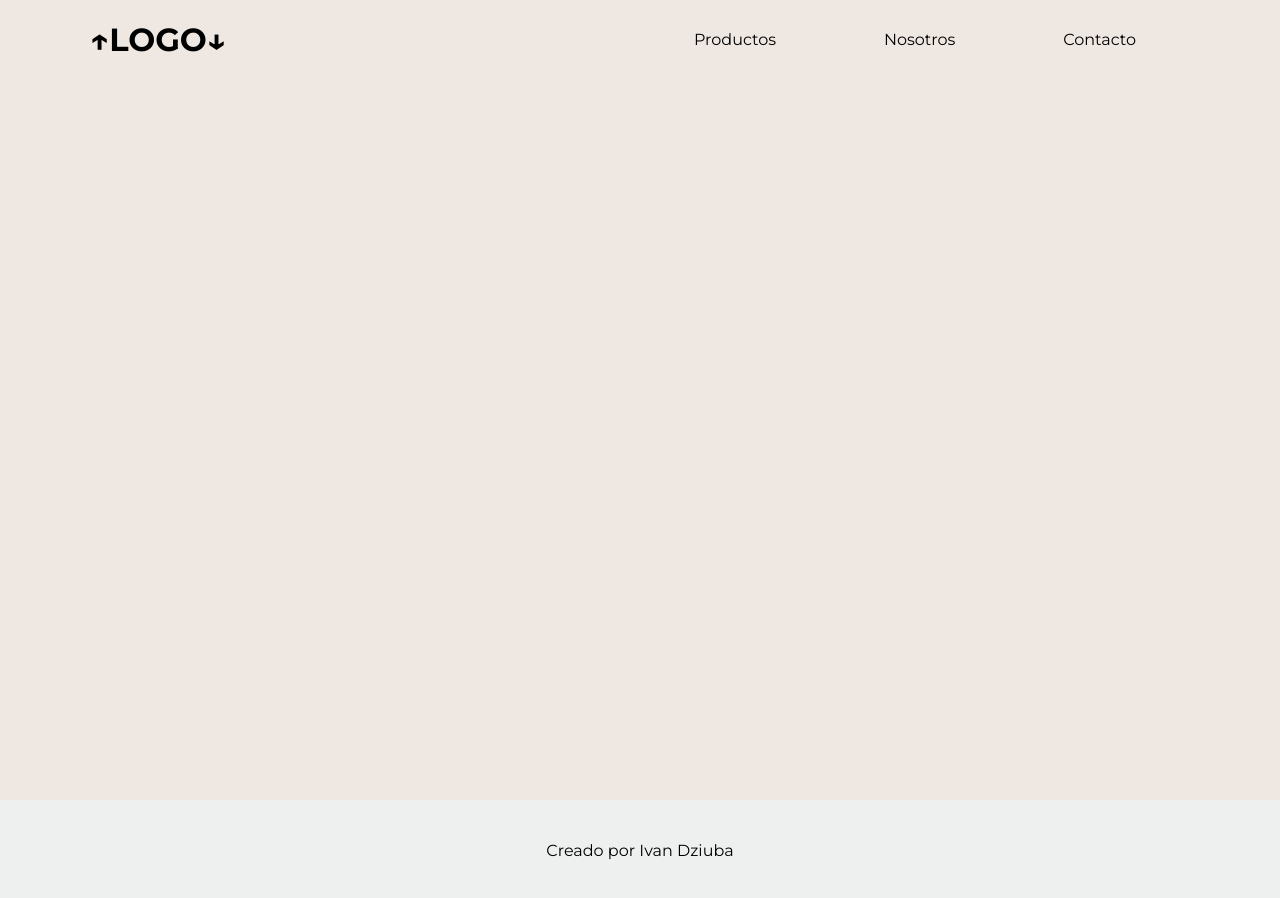
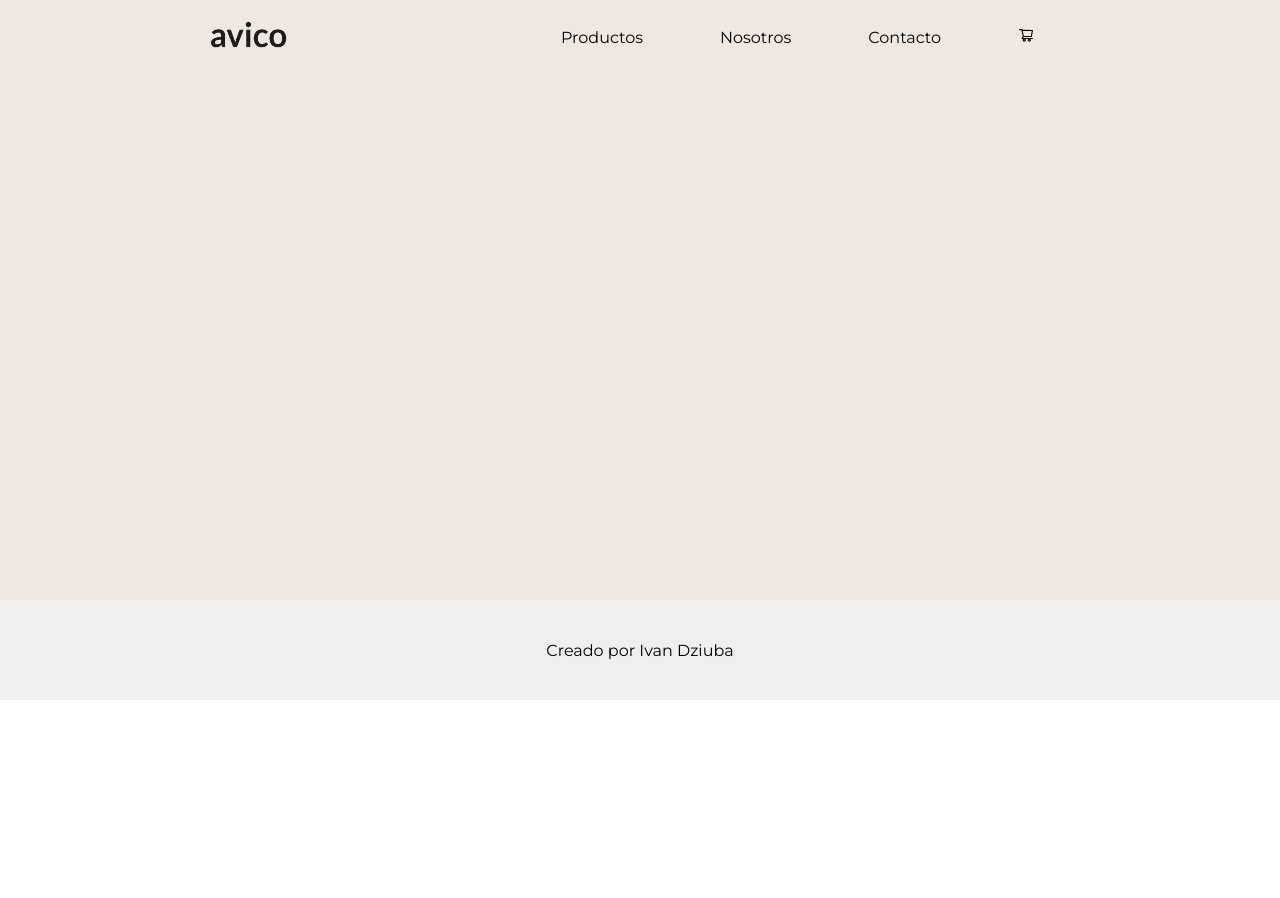
Before and after one commit to BeibiVan/proyecto-react, a React (Create React App) app: page / in a window 1280 px wide. After the commit the page ends 800 px from the top, so only its background shows below. Built offline with nearby package versions, Linux system fonts and the light colour scheme.

Commit message:
presentacion carrito

```diff
--- a/package.json
+++ b/package.json
@@ -6,8 +6,12 @@
     "@testing-library/jest-dom": "^5.16.4",
     "@testing-library/react": "^13.2.0",
     "@testing-library/user-event": "^13.5.0",
+    "bootstrap": "^5.1.3",
+    "icons": "^1.0.0",
     "react": "^18.1.0",
+    "react-bootstrap": "^2.4.0",
     "react-dom": "^18.1.0",
+    "react-icons": "^4.3.1",
     "react-scripts": "5.0.1",
     "web-vitals": "^2.1.4"
   },
--- a/src/App.css
+++ b/src/App.css
@@ -13,6 +13,6 @@
 
 .App-header {
   background-color: #efe7e2;
-  min-height: 100vh;
+  height: 600px;
 
 }
--- /dev/null
+++ b/src/components/CartWidget.js
@@ -0,0 +1,9 @@
+import { AiOutlineShoppingCart, AiOutlineDown } from "react-icons/ai";
+
+export const Carrito = () => {
+
+    return (
+        <AiOutlineShoppingCart/>
+    )
+
+}
--- /dev/null
+++ b/src/components/ItemListContainer/ItemListContainer.css
@@ -0,0 +1,2 @@
+.Item_container {background-color: #efe7e2;
+                height: 300px;}
--- a/src/components/Navbar.js
+++ b/src/components/Navbar.js
@@ -1,16 +1,25 @@
 import "./Styles-navbar.css"
+import {Carrito} from "./CartWidget"
 
 
 
 export const Navbar = () =>    {
-    return (<div className= "navbar" >
 
-        <h1>↑LOGO↓</h1>
+
+
+    return (
+            <div className= "navbar" >
+            <a href=""><img className = "nav-logo" src={require("./mainlogo.png")} alt="nav-logo"></img></a>
+
         <ul className="navbar_list">
-            <a href=""><li className= "navbar_list__1">   Productos</li></a>
-            <a href=""><li className= "navbar_list__2"> Nosotros</li></a>
-            <a href=""><li className= "navbar_list__3"> Contacto</li></a>
+            <a href=""><li className= "navbar_list__1"> Productos</li></a>
+            <a href=""><li className= "navbar_list__1"> Nosotros</li></a>
+            <a href=""><li className= "navbar_list__1"> Contacto</li></a>
+            <li className= "navbar_list__1"> <Carrito/></li>
+            {/* <li className= "mobile_menu">  <AiOutlineDown/></li> */}
+            </ul>
 
-            </ul>
+
+
         </div>
                         )}
--- a/src/components/Styles-navbar.css
+++ b/src/components/Styles-navbar.css
@@ -1,12 +1,13 @@
 
-.navbar {
+    .navbar {
     background-color: #efe7e2;
         display: flex;
-        justify-content: space-between;
+        justify-content: space-around;
         align-items: center;
         max-width: 1100px;
         margin: 0 auto;
         padding: 20px 0;
+
 
 
     }
@@ -20,16 +21,30 @@
 
     }
 
-    .navbar_list__1:hover {background-color: #000000;
+    .nav-logo {width: 80px;
+                height: 30px;}
+
+    .navbar_list li:hover {background-color: #000000;
                             color: white;
                             padding: 6px;
                             transition: all 0.3s ease 0s;
                             }
-    .navbar_list__2:hover {background-color: #000000;
-                            color: white;
-                            padding: 6px;
-                            transition: all 0.3s ease 0s;}
-    .navbar_list__3:hover {background-color: #000000;
-                            color: white;
-                            padding: 6px;
-                            transition: all 0.3s ease 0s;}
+    /* .mobile_menu {display: none;}
+
+
+
+@media(max-width: 768px) {
+    .mobile_menu {display: inline-flex;}
+    .navbar {height: 65px;}
+    .show {position: fixed;
+                    width: 100%;
+                    height: calc(100% - 65px);
+                    gap: 10px;
+                    transition: all .4s;
+                    top: 65px;
+                    flex-direction: column;
+                    background-color: #efe7e2;
+                    overflow-y: auto;
+                    }
+
+} */
```
Also changed, not shown: src/App.js (+8 -1 lines), src/components/ItemListContainer/ItemListContainer.js (added, +12 -0 lines), src/components/mainlogo.png (added), 1 other file (tests, documents, lock files or other folders).
